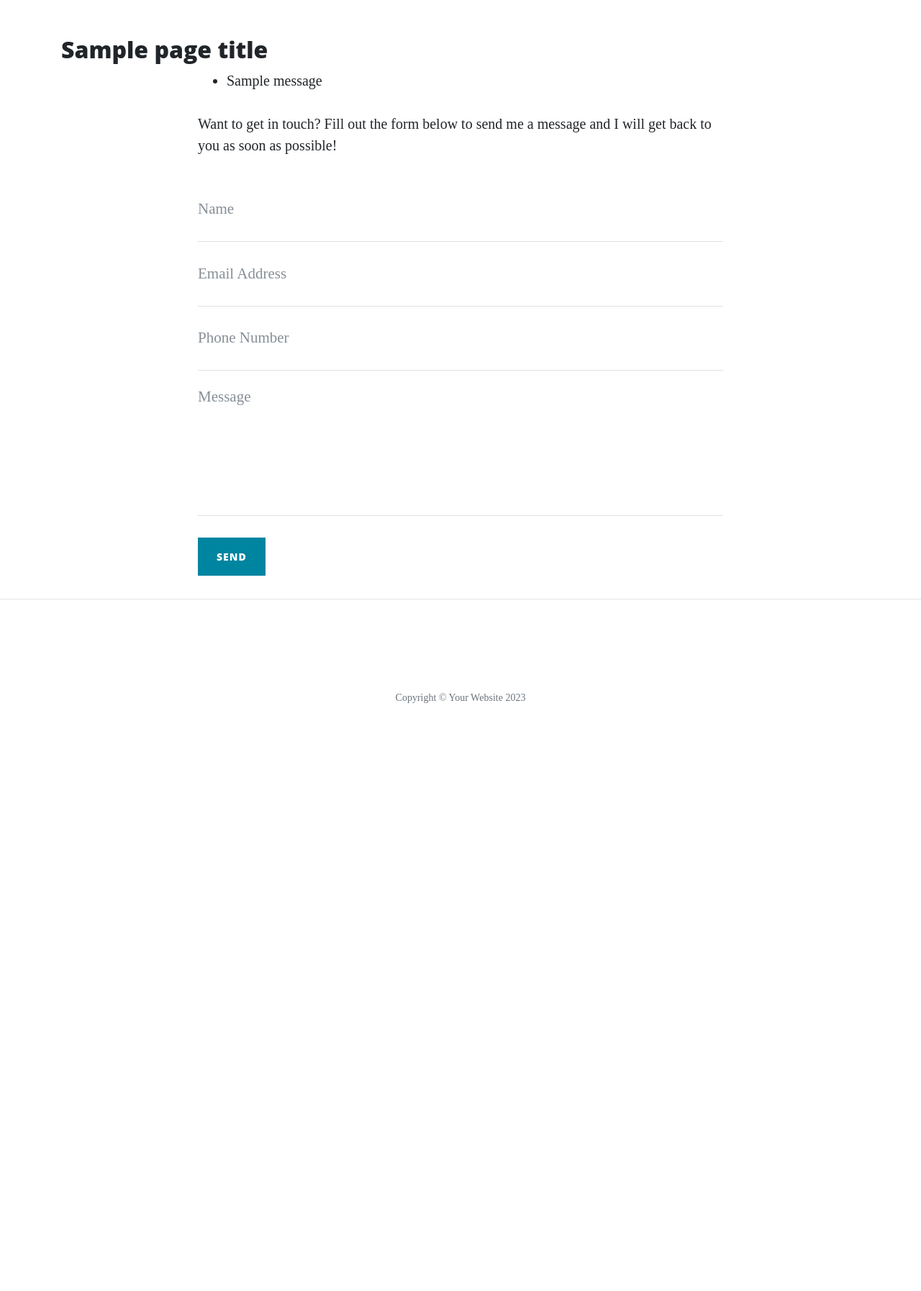
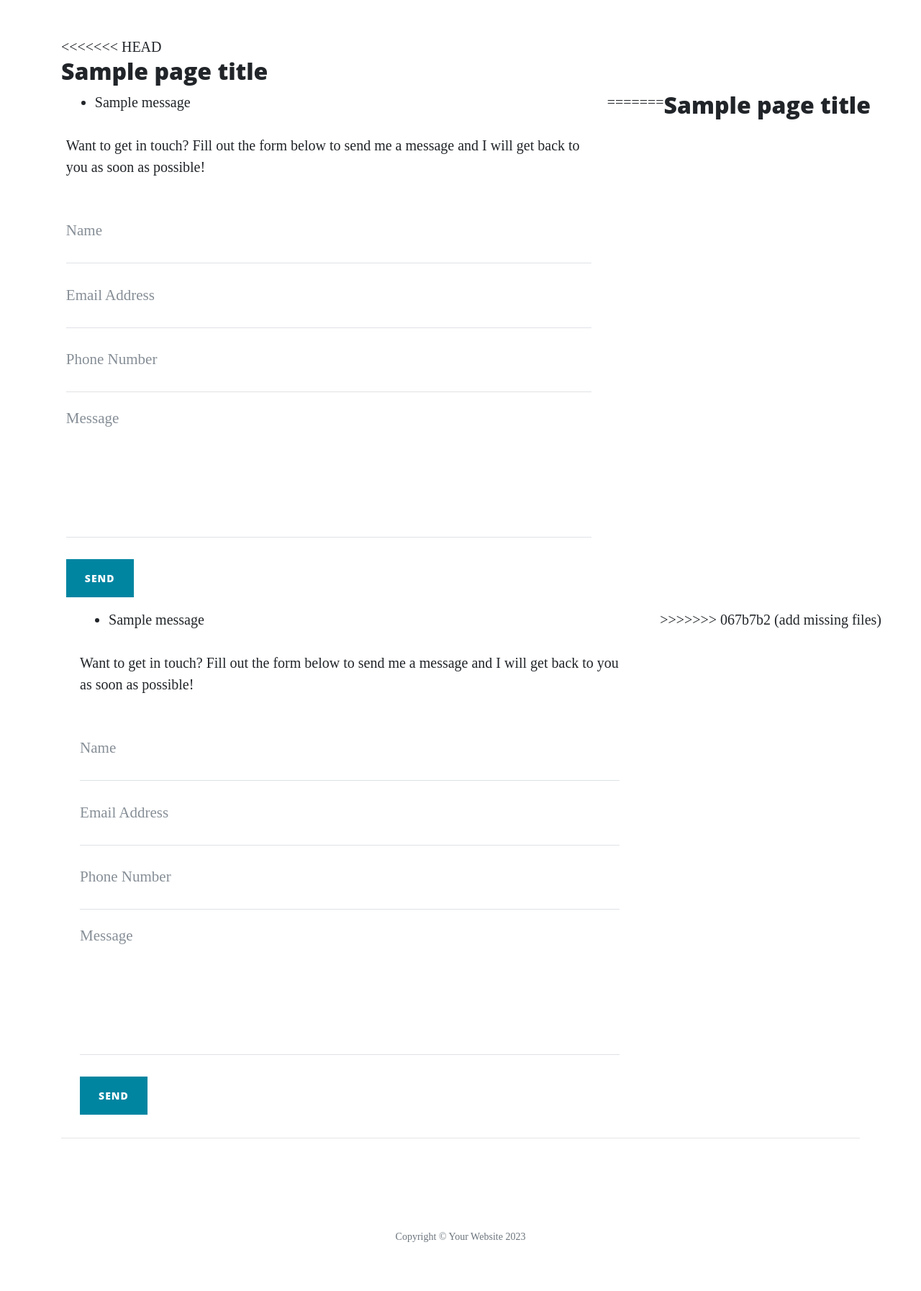
Before and after one commit to CodeConnoisseur74/thorin-flask-app, a Python web app: template templates/contact.html in a window 1280 px wide. Shown: the part 628-2422 px from the top of the page at 72% size. Before the commit the page ends 1605 px from the top, so only its background shows below. Run offline with Jinja, Linux system fonts and the light colour scheme; the template is opened without the code that fills it: most values are stand-ins (such as "Sample title", 1, 10 or a date in 2020); one stand-in notice (Sample message) is shown; some libraries are stand-ins or nearby versions.

Commit message:
add missing files

```diff
--- a/templates/contact.html
+++ b/templates/contact.html
@@ -1,5 +1,6 @@
 {% extends "base.html" %}
 {% block content %}
+<<<<<<< HEAD
     <h2>{{ page_title }}</h2>
 
         <div class="row">
@@ -59,6 +60,65 @@
 
                 </div>
 
+=======
+<h2>{{ page_title }}</h2>
+
+<div class="row">
+    <div class="col-lg-8 col-md-10 mx-auto">
+
+        {% with messages = get_flashed_messages() %}
+            {% if messages %}
+                 <ul class="flashes">
+                    {% for message in messages %}
+                        <li>{{ message }}</li>
+                    {% endfor %}
+                </ul>
+            {% endif %}
+        {% endwith %}
+
+                            <p>Want to get in touch? Fill out the form below to send me a message and I will get back to you as soon as
+                                possible!</p>
+                            <form method="POST" name="sentMessage" id="contactForm" novalidate>
+                                <div class="control-group">
+                                    <div class="form-group floating-label-form-group controls">
+                                        <label>Name</label>
+                                        <input type="text" class="form-control" placeholder="Name" name="name" id="name" required
+                                            data-validation-required-message="Please enter your name.">
+                                        <p class="help-block text-danger"></p>
+                                    </div>
+                                </div>
+                                <div class="control-group">
+                                    <div class="form-group floating-label-form-group controls">
+                                        <label>Email Address</label>
+                                        <input type="email" class="form-control" placeholder="Email Address" name="email" id="email"
+                                            required data-validation-required-message="Please enter your email address.">
+                                        <p class="help-block text-danger"></p>
+                                    </div>
+                                </div>
+                                <div class="control-group">
+                                    <div class="form-group col-xs-12 floating-label-form-group controls">
+                                        <label>Phone Number</label>
+                                        <input type="tel" class="form-control" placeholder="Phone Number" name="phone" id="phone" required
+                                            data-validation-required-message="Please enter your phone number.">
+                                        <p class="help-block text-danger"></p>
+                                    </div>
+                                </div>
+                                <div class="control-group">
+                                    <div class="form-group floating-label-form-group controls">
+                                        <label>Message</label>
+                                        <textarea rows="5" class="form-control" placeholder="Message" name="message" id="message" required
+                                            data-validation-required-message="Please enter a message."></textarea>
+                                        <p class="help-block text-danger"></p>
+                                    </div>
+                                </div>
+                                <br>
+                                <div id="success"></div>
+                                <div class="form-group">
+                                    <button type="submit" class="btn btn-primary" id="sendMessageButton">Send</button>
+                                </div>
+                        </form>
+                </div>
+>>>>>>> 067b7b2 (add missing files)
         </div>
 
 {% endblock %}
```
Also changed, not shown: run.py (+12 -0 lines).
